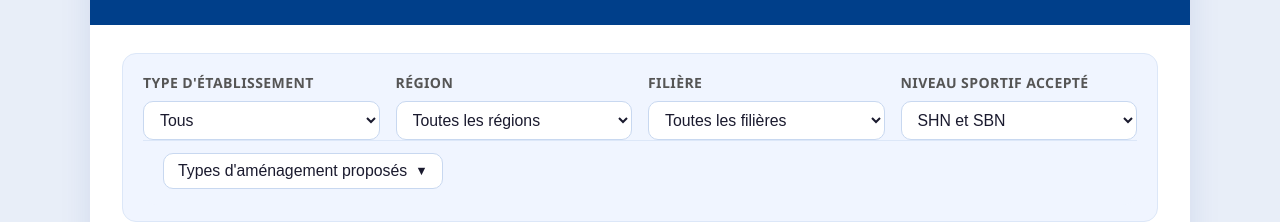
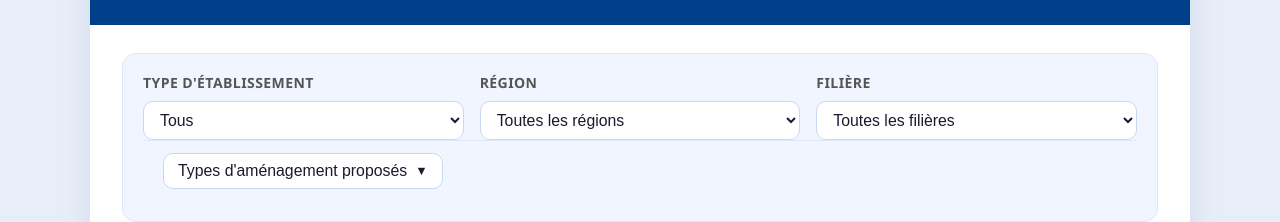
Before and after one commit to Croks7/Projet_FFT, a React (Vite) app in the folder carte-fft/: page / in a window 1280 px wide. Shown: the part 225-447 px from the top of the page. Built offline with nearby package versions, Linux system fonts and the light colour scheme.

Commit message:
Suppression du filtre "Niveau sportif accepté"
Co-Authored-By: Claude Sonnet 4.6 <noreply@anthropic.com>

```diff
--- a/carte-fft/src/App.jsx
+++ b/carte-fft/src/App.jsx
@@ -28,7 +28,6 @@ export default function App() {
   const [filters, setFilters] = useState({
     region: '',
     filiere: '',
-    niveau: '',
     type: '',
     amenagements: [],
   })
@@ -46,8 +45,6 @@ export default function App() {
       if (filters.region && e.region !== filters.region) return false
       if (filters.type && e.type !== filters.type) return false
       if (filters.filiere && !e.filieres?.includes(filters.filiere)) return false
-      if (filters.niveau === 'SHN' && !e.criteres?.toUpperCase().includes('SHN')) return false
-      if (filters.niveau === 'SBN' && !e.criteres?.toUpperCase().includes('SBN')) return false
       if (filters.amenagements?.length > 0) {
         if (!filters.amenagements.every(tag => e.amenagement_tags?.includes(tag))) return false
       }
--- a/carte-fft/src/components/Filters.jsx
+++ b/carte-fft/src/components/Filters.jsx
@@ -38,7 +38,6 @@ export default function Filters({ filters, setFilters, regions }) {
   const activeCount = [
     filters.region,
     filters.filiere,
-    filters.niveau,
     filters.type,
     ...(filters.amenagements || []),
   ].filter(Boolean).length
@@ -75,19 +74,10 @@ export default function Filters({ filters, setFilters, regions }) {
           </select>
         </div>
 
-        <div className="filter-group">
-          <label>Niveau sportif accepté</label>
-          <select value={filters.niveau} onChange={e => update('niveau', e.target.value)}>
-            <option value="">SHN et SBN</option>
-            <option value="SHN">SHN uniquement</option>
-            <option value="SBN">Inclut SBN</option>
-          </select>
-        </div>
-
         {activeCount > 0 && (
           <button
             className="reset-btn"
-            onClick={() => setFilters({ region: '', filiere: '', niveau: '', type: '', amenagements: [] })}
+            onClick={() => setFilters({ region: '', filiere: '', type: '', amenagements: [] })}
           >
             Réinitialiser ({activeCount})
           </button>
```
